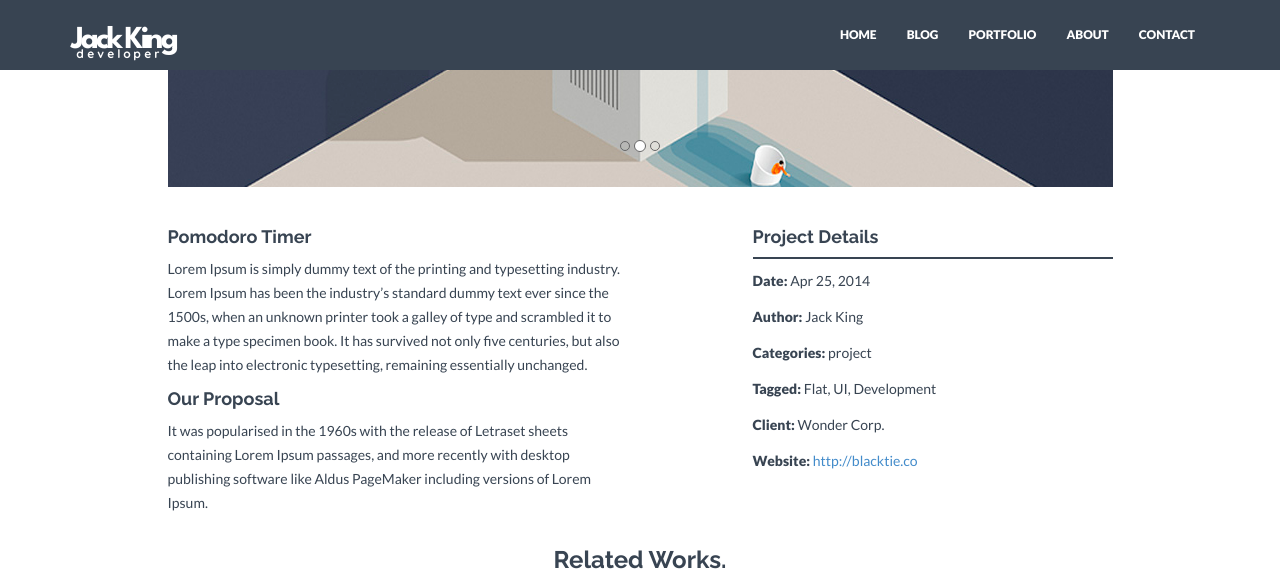
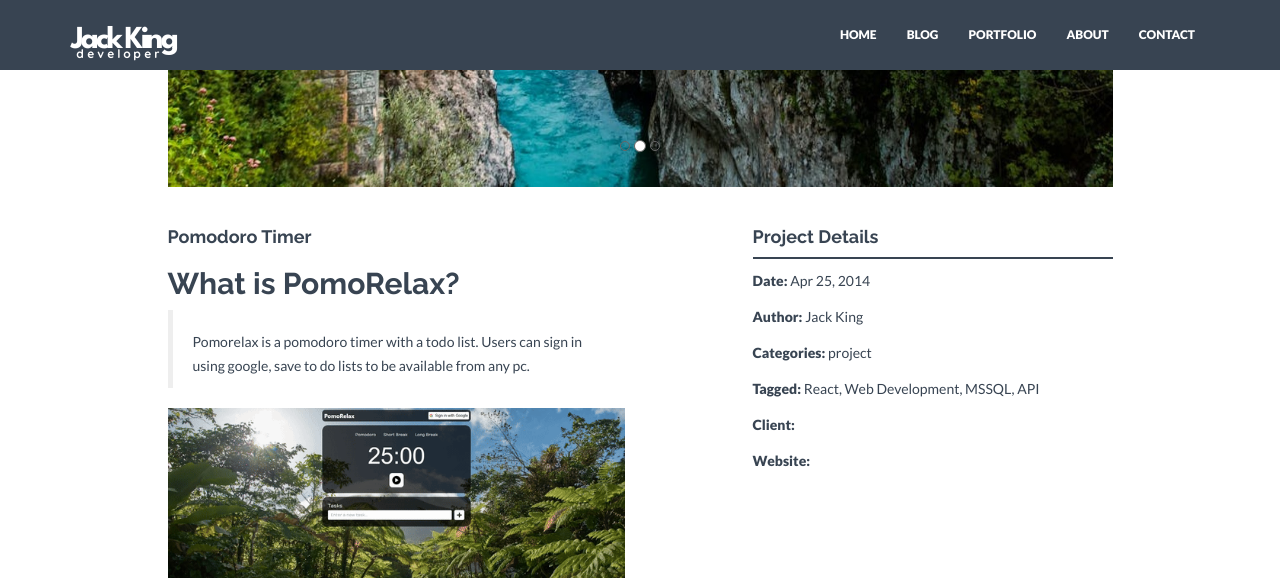
Before and after one commit to jack-king1/jack-king1.github.io, a Jekyll site: the page built from _projects/2014-04-15-pomodorotimer.markdown, in a window 1280 px wide and 1400 px high, scrolled down 639 px, cut to the strip 0-578 px from the top of the window. Built offline with Jekyll 4.4.1, drawn with Linux system fonts in a browser that asks for light colours; nearby versions of some CDN libraries; some of the changed text lies outside the part shown.

Commit message:
working on project content

```diff
--- a/_includes/header.html
+++ b/_includes/header.html
@@ -6,7 +6,7 @@
                 <h3>Welcome To My Portfolio!</h3>
                 <h3>
                     Experience with C#, Javascript, Web Development, Game
-                    Development, SQL and Scrum and More!
+                    Development, SQL, Scrum and More!
                 </h3>
             </div>
             <div class="col-lg-8 col-lg-offset-2 himg">
--- a/_projects/2014-04-15-pomodorotimer.markdown
+++ b/_projects/2014-04-15-pomodorotimer.markdown
@@ -8,18 +8,53 @@
 img: pomodoro.png
 thumb: thumb02.jpg
 carousel:
-    - single01.jpg
-    - single02.jpg
-    - single03.jpg
-tagged: Flat, UI, Development
-client: Wonder Corp.
-website: http://blacktie.co
+    - pomodoro01.jpg
+    - pomodoro02.jpg
+    - pomodoro03.jpg
+tagged: React, Web Development, MSSQL, API
+client:
+website:
 ---
 
 #### Pomodoro Timer
 
-Lorem Ipsum is simply dummy text of the printing and typesetting industry. Lorem Ipsum has been the industry's standard dummy text ever since the 1500s, when an unknown printer took a galley of type and scrambled it to make a type specimen book. It has survived not only five centuries, but also the leap into electronic typesetting, remaining essentially unchanged.
+<h2>What is PomoRelax?</h2>>
+Pomorelax is a pomodoro timer with a todo list. Users can sign in using google, save to do lists to be available from any pc.
 
-#### Our Proposal
+<img src="{{ "/assets/img/project/pomodoro.gif" | prepend: site.baseurl
+                }}">
 
-It was popularised in the 1960s with the release of Letraset sheets containing Lorem Ipsum passages, and more recently with desktop publishing software like Aldus PageMaker including versions of Lorem Ipsum.
+<h3>Technologies</h3>
+<ul>
+<li>React</li>
+<li>Tailwind</li>
+<li>MSSQL</li>
+<li>NodeJS</li>
+<li>Express</li>
+<li>Google OAuth</li>
+<li>Fetch / API</li>
+<li>Pexels API</li>
+ </ul>
+
+ <h3>Current Features</h3>
+ <ol>
+<li>Pomodoro Timer</li>
+<li>Login with google</li>
+<li>Save tasks to database</li>
+ </ol>
+
+ <h3>Future Features</h3>
+  <ul>
+<li>Customse pomodoro dashboard</li>
+<li>customisable background images, currently its random image with a theme "nature".</li>
+<li>Toggle light/dark mode</li>
+<li>Movable widgets using canvas or a third party library.</li>
+ </ul>
+
+ <h3>Post-Mortem</h3>
+ <h4>What I Learned</h4>
+ <p>So far i have learned about how to implement timers in a browser where users are swapping windows and ensuring the timer stays the correct time due to resource allocation and intervals running slower when tabbed. I overcame this by using date and the difference between when the timer started and the current time. I also added google OAuth login so users can access their todos from different machines.</p>
+
+ <h3><a href="https://github.com/jack-king1/RelaxingPomodoro" target="_blank" >Github</a></h3>
+
+#### -
```
Also changed, not shown: _projects/2014-04-16-pawfectecom.markdown (+47 -10 lines), assets/img/project/carousel/pawdesign1.png (added), assets/img/project/carousel/pawdesign2.png (added), assets/img/project/carousel/pawfect.gif (added), assets/img/project/carousel/pomodoro01.jpg (added), assets/img/project/carousel/pomodoro02.jpg (added), assets/img/project/carousel/pomodoro03.jpg (added), assets/img/project/codestructure.png (added), assets/img/project/database.png (added), assets/img/project/pawdesign1.png (added), assets/img/project/pawdesign2.png (added), assets/img/project/pawfect.gif (added), assets/img/project/pomodoro.gif (added), assets/img/project/unit-testing.png (added).
